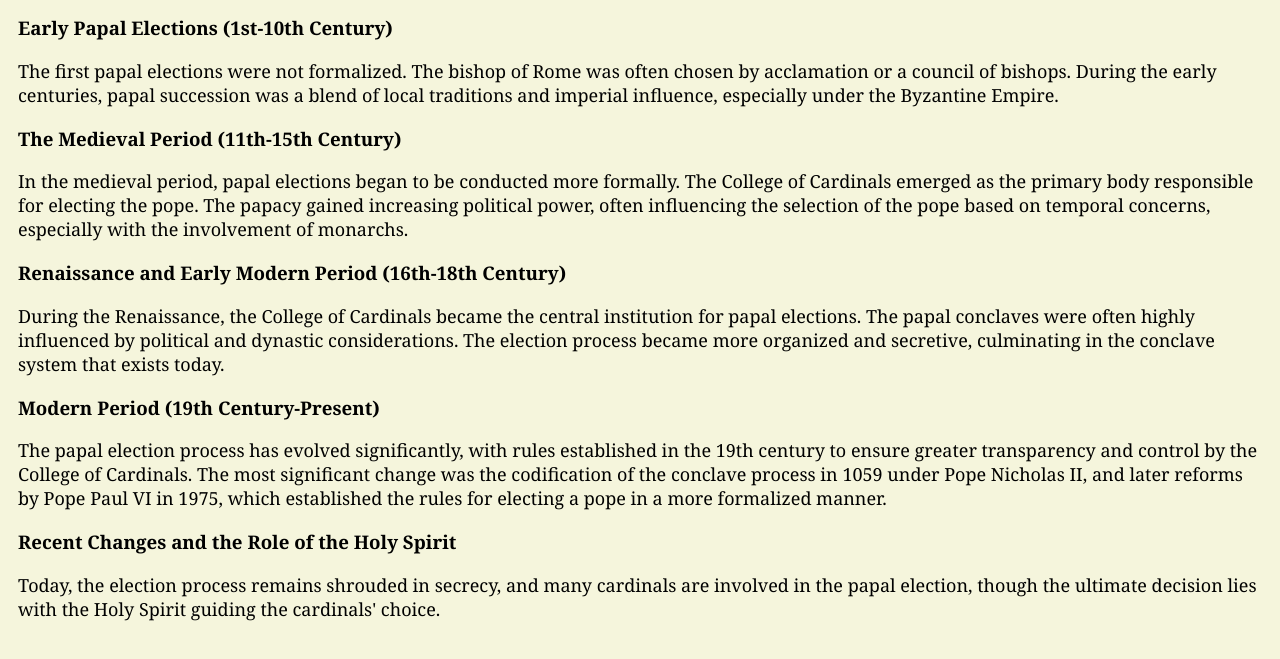
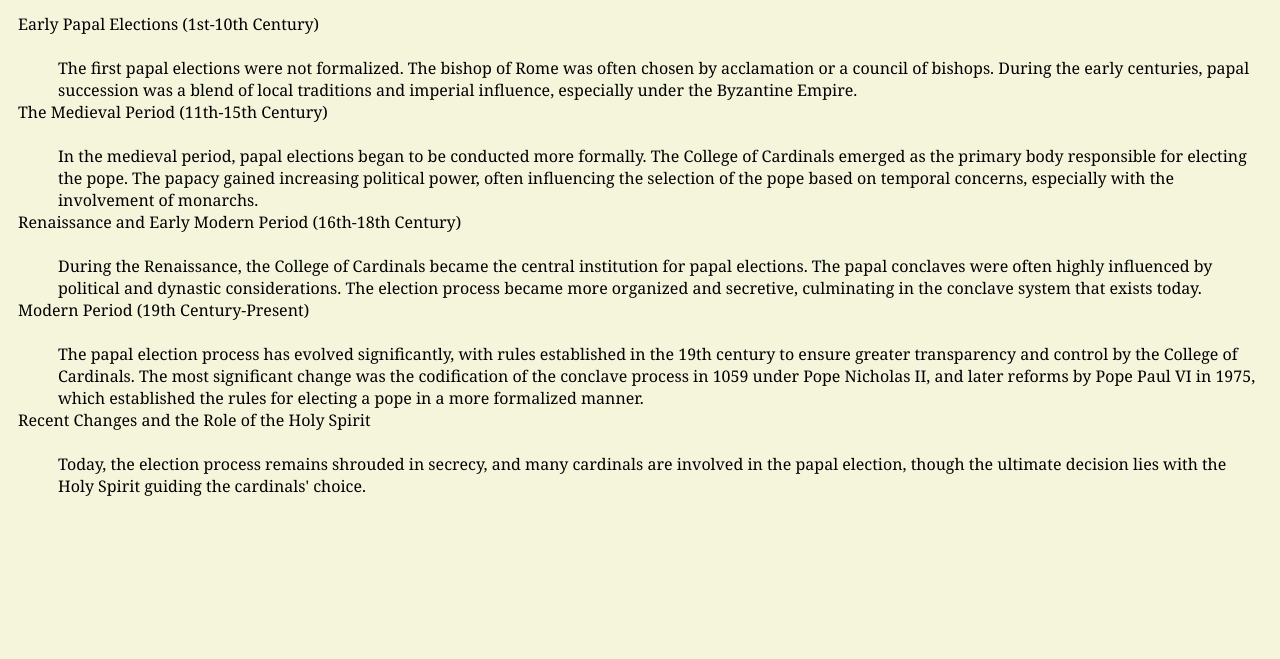
Before and after one commit to atoczycki/atoczycki.github.io, a plain HTML site: page history.html in a window 1280 px wide. Shown: the part 123-782 px from the top of the page. Drawn offline with Linux system fonts and the light colour scheme.

Commit message:
Update history.html

```diff
--- a/history.html
+++ b/history.html
@@ -19,21 +19,27 @@
 
     <h2>History of Papal Conclaves</h2>
 
-    <h3>Early Papal Elections (1st-10th Century)</h3>
-    <p>The first papal elections were not formalized. The bishop of Rome was often chosen by acclamation or a council of bishops. During the early centuries, papal succession was a blend of local traditions and imperial influence, especially under the Byzantine Empire.</p>
+    <dl>
+        <dt>Early Papal Elections (1st-10th Century)</dt>
+    <br>
+        <dd>The first papal elections were not formalized. The bishop of Rome was often chosen by acclamation or a council of bishops. During the early centuries, papal succession was a blend of local traditions and imperial influence, especially under the Byzantine Empire.</dd>
 
-    <h3>The Medieval Period (11th-15th Century)</h3>
-    <p>In the medieval period, papal elections began to be conducted more formally. The College of Cardinals emerged as the primary body responsible for electing the pope. The papacy gained increasing political power, often influencing the selection of the pope based on temporal concerns, especially with the involvement of monarchs.</p>
+        <dt>The Medieval Period (11th-15th Century)</dt>
+    <br>
+        <dd>In the medieval period, papal elections began to be conducted more formally. The College of Cardinals emerged as the primary body responsible for electing the pope. The papacy gained increasing political power, often influencing the selection of the pope based on temporal concerns, especially with the involvement of monarchs.</dd>
 
-    <h3>Renaissance and Early Modern Period (16th-18th Century)</h3>
-<p>During the Renaissance, the College of Cardinals became the central institution for papal elections. The papal conclaves were often highly influenced by political and dynastic considerations. The election process became more organized and secretive, culminating in the conclave system that exists today.</p>
+        <dt>Renaissance and Early Modern Period (16th-18th Century)</dt>
+    <br>
+        <dd>During the Renaissance, the College of Cardinals became the central institution for papal elections. The papal conclaves were often highly influenced by political and dynastic considerations. The election process became more organized and secretive, culminating in the conclave system that exists today.</dd>
 
-    <h3>Modern Period (19th Century-Present)</h3>
-    <p>The papal election process has evolved significantly, with rules established in the 19th century to ensure greater transparency and control by the College of Cardinals. The most significant change was the codification of the conclave process in 1059 under Pope Nicholas II, and later reforms by Pope Paul VI in 1975, which established the rules for electing a pope in a more formalized manner.</p>
+        <dt>Modern Period (19th Century-Present)</dt>
+    <br>
+        <dd>The papal election process has evolved significantly, with rules established in the 19th century to ensure greater transparency and control by the College of Cardinals. The most significant change was the codification of the conclave process in 1059 under Pope Nicholas II, and later reforms by Pope Paul VI in 1975, which established the rules for electing a pope in a more formalized manner.</dd>
 
-    <h3>Recent Changes and the Role of the Holy Spirit</h3>
-<p>Today, the election process remains shrouded in secrecy, and many cardinals are involved in the papal election, though the ultimate decision lies with the Holy Spirit guiding the cardinals' choice.</p>
-
+        <dt>Recent Changes and the Role of the Holy Spirit</dt>
+    <br>
+        <dd>Today, the election process remains shrouded in secrecy, and many cardinals are involved in the papal election, though the ultimate decision lies with the Holy Spirit guiding the cardinals' choice.</dd>
+    </dl>
 
 </body>
 </html>
```
